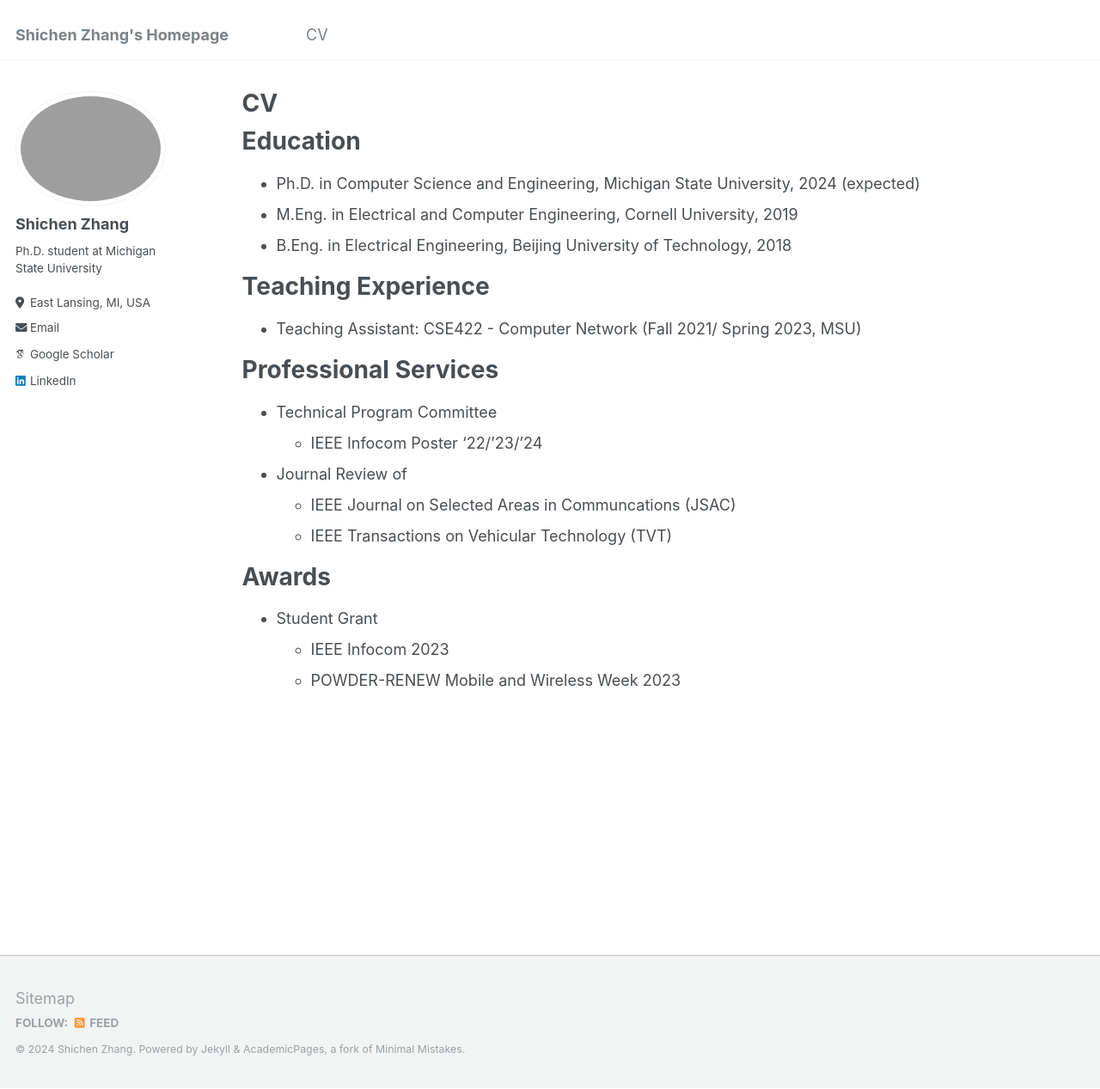
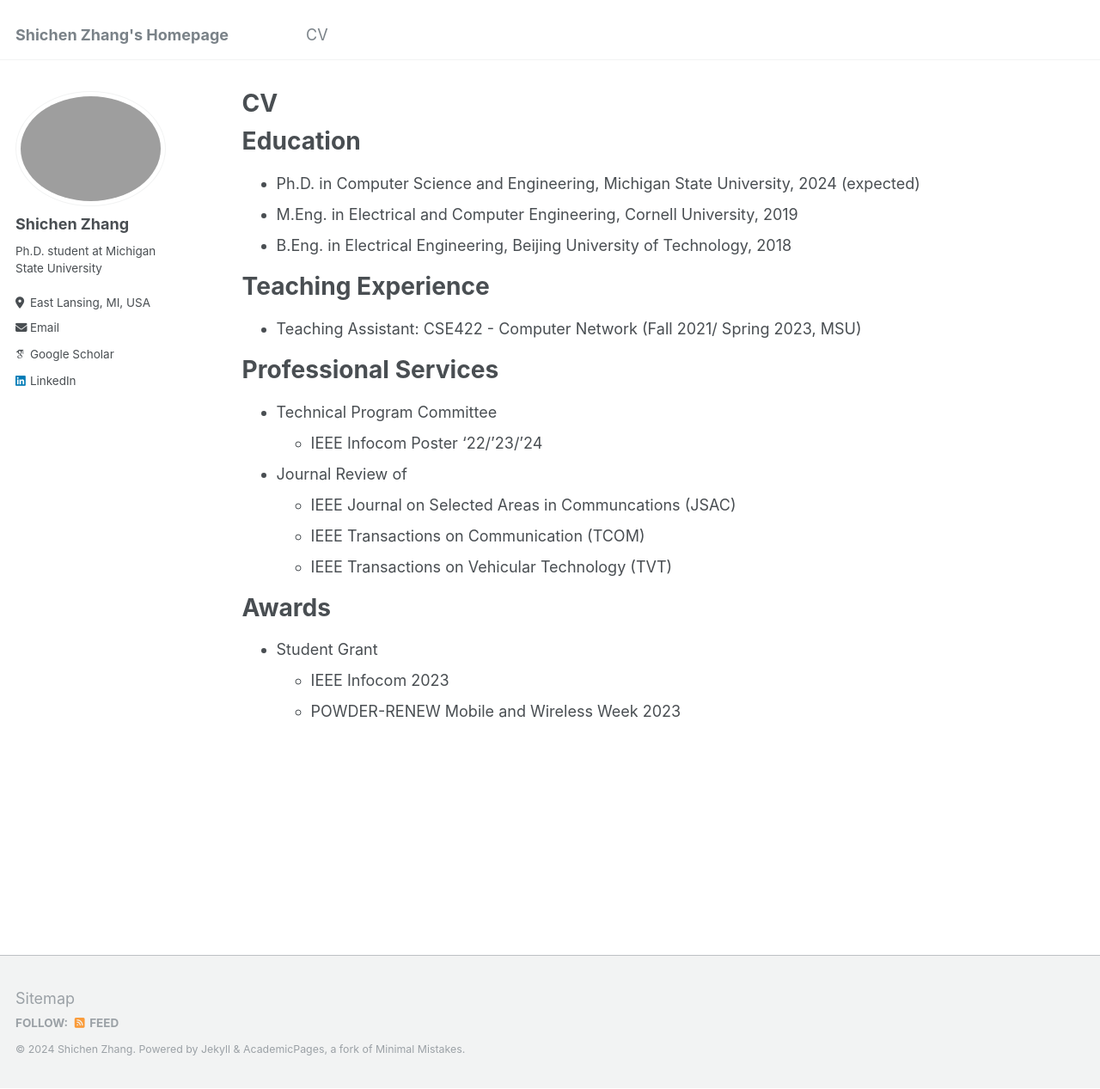
Before and after one commit to sczhang6/sczhang6.github.io, a Jekyll site: the page built from _pages/cv.md, in a window 1280 px wide and 1267 px high. Shown: the whole window at 86% size. Built offline with Jekyll 4.4.1, drawn with Linux system fonts in a browser that asks for light colours; some web fonts are replaced.

Commit message:
tcom add on cv

```diff
--- a/_pages/cv.md
+++ b/_pages/cv.md
@@ -26,6 +26,7 @@ Professional Services
   * IEEE Infocom Poster '22/'23/'24
 * Journal Review of
   * IEEE Journal on Selected Areas in Communcations (JSAC)
+  * IEEE Transactions on Communication (TCOM)
   * IEEE Transactions on Vehicular Technology (TVT)
 
 Awards
```
Also changed, not shown: 2 other files.
